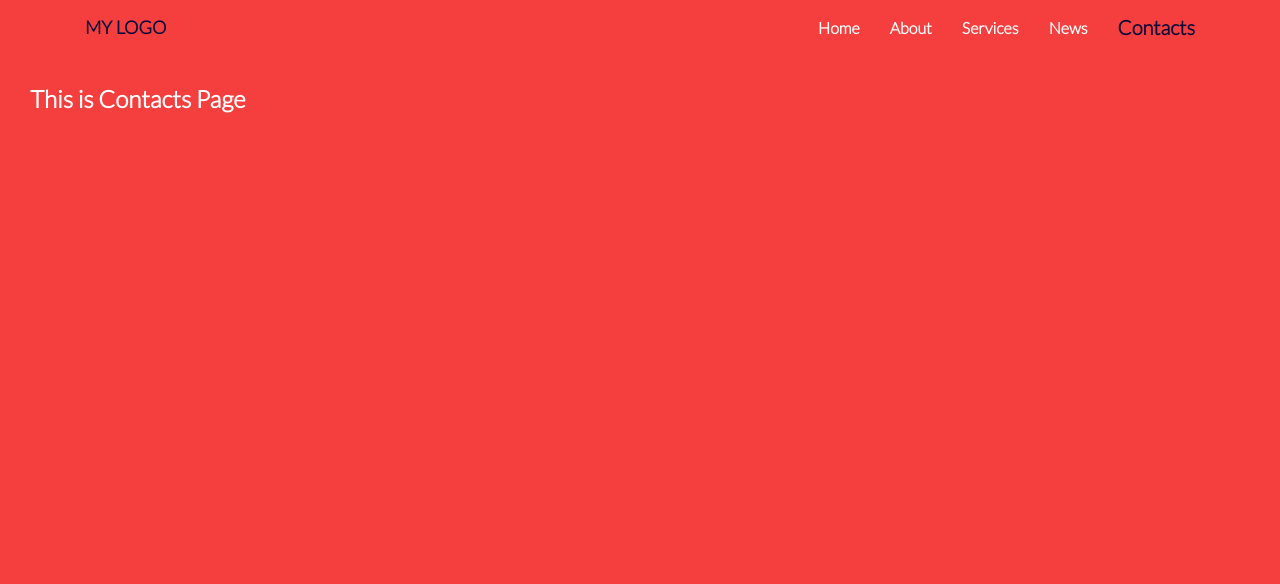
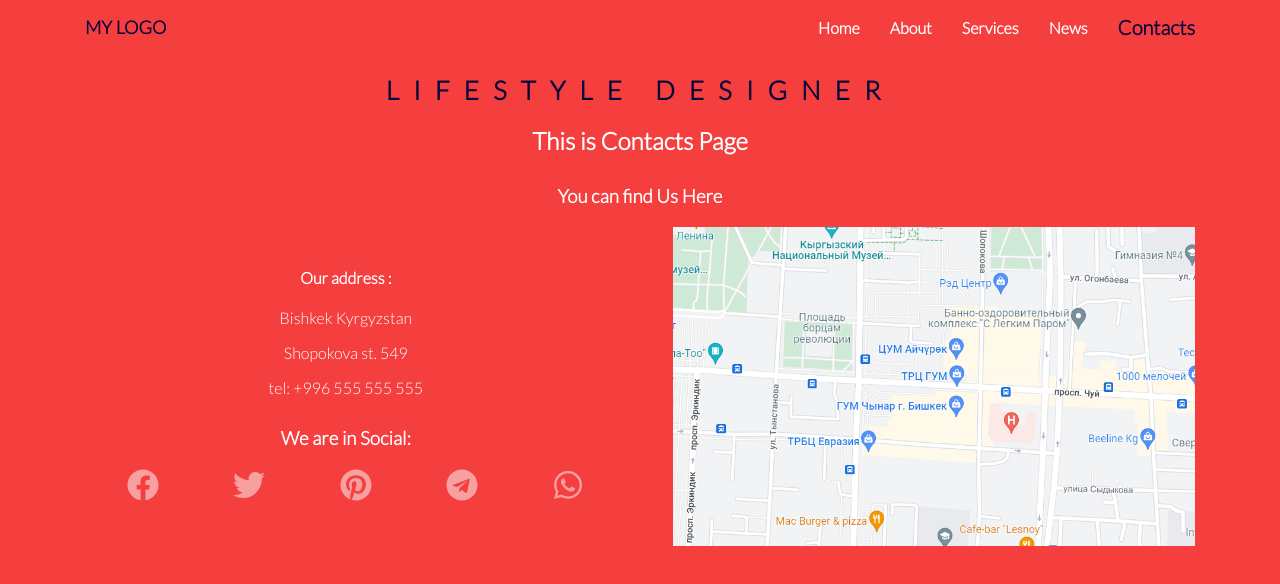
Before and after one commit to GulbaraS/react-navbar, a React (Create React App) app: page /contacts in a window 1280 px wide. Shown: the top 584 px of the page. Built offline with nearby package versions, Linux system fonts and the light colour scheme.

Commit message:
add contacts page without @media

```diff
--- a/src/Pages/About/About.js
+++ b/src/Pages/About/About.js
@@ -29,6 +29,8 @@ function About() {
 
         <h3>Latest Works</h3>
 
+        <div className="works">
+
           <ul className="works__list">
             <li className="works__item">
               <img src={pic1} alt="flower-pic" className="works__pic" />
@@ -43,6 +45,8 @@ function About() {
               <h4>Candy Shop</h4>
             </li>
           </ul>
+
+        </div>
       </div>
 
     </section>
--- a/src/Pages/About/About.scss
+++ b/src/Pages/About/About.scss
@@ -33,9 +33,6 @@ h3 {
         border-radius: 7px;
         padding: 10px 25px;
 
-        &:hover {
-            font-size: 18px;
-        }
     }
 }
 
@@ -72,6 +69,22 @@ h3 {
     &__pic {
        width: 100%;
     }
+}
+
+@media screen and (max-witdh: 768px) {
+    // .about {
+    //     padding: 5vh 0;
 
 
+    // }
+ul{
+    display: inline-block;
+    list-style: none;
+
 }
+li{
+        width: 100%;
+
+    }
+
+}
--- a/src/Pages/Contacts/Contacts.js
+++ b/src/Pages/Contacts/Contacts.js
@@ -1,9 +1,74 @@
 import React from 'react'
+
+import Map from "../../images/map.png"
+import {FaFacebook, FaTwitter, FaPinterest, FaTelegram, FaWhatsapp} from "react-icons/fa"
+
+import "./Contacts.scss"
 
 function Contacts() {
   return (
     <section className="contacts">
-        <h1>This is Contacts Page</h1>
+
+
+        <h1 className='contacts__title'>Lifestyle Designer</h1>
+        <h2>This is Contacts Page</h2>
+
+        <h3>You can find Us Here</h3>
+      <div className="container contacts__container">
+
+        <div className="contacts__left">
+          <h4>Our address :</h4>
+          <p className="contacts__text">Bishkek  Kyrgyzstan</p>
+          <p className="contacts__text">Shopokova st. 549</p>
+          <p className="contacts__text">tel: +996 555 555 555</p>
+          <h3>We are in Social:</h3>
+
+          <ul className='contacts__links'>
+          <li className="contacts__item">
+            <a href="https://fb.com"
+              target="blank"
+              rel="noopener noreferrer">
+              <FaFacebook className='contacts__icon'/>
+              </a>
+          </li>
+           <li className="contacts__item">
+            <a href="https://twitter.com"
+              target="blank"
+              rel="noopener noreferrer">
+              <FaTwitter className='contacts__icon'/>
+              </a>
+          </li>
+           <li className="contacts__item">
+            <a href="https://pinterest.com"
+              target="blank"
+              rel="noopener noreferrer">
+              <FaPinterest className='contacts__icon'/>
+              </a>
+          </li>
+           <li className="contacts__item">
+            <a href="https://telegram.com"
+              target="blank"
+              rel="noopener noreferrer">
+              <FaTelegram className='contacts__icon'/>
+              </a>
+          </li>
+           <li className="contacts__item">
+            <a href="https:/whatsapp.com"
+              target="blank"
+              rel="noopener noreferrer">
+              <FaWhatsapp className='contacts__icon'/>
+              </a>
+          </li>
+          </ul>
+
+        </div>
+
+        <div className="contacts__right">
+        <img src={Map} alt="" className="contacts__map" />
+        </div>
+
+
+      </div>
     </section>
   )
 }
--- a/src/Pages/Contacts/Contacts.scss
+++ b/src/Pages/Contacts/Contacts.scss
@@ -0,0 +1,81 @@
+.contacts {
+    min-height: calc(100vh - 55px);
+    align-items: center;
+    text-align: center;
+
+    &__title {
+        margin: 20px 0 20px;
+        font-size: 26px;
+        font-weight: 600;
+        text-transform: uppercase;
+        letter-spacing: 14px;
+        color: rgb(7, 7, 59);
+    }
+
+    &__container {
+    display: flex;
+    align-items: center;
+    justify-content: space-between;
+    gap: 20px;
+    flex-wrap: wrap;
+    margin-top: 10px;
+    margin-bottom: 25px;
+    }
+    img {
+        max-width: 100%;
+        padding: 0;
+    }
+
+    &__left,
+    &__right {
+        width: 47%;
+    }
+
+    &__links {
+        margin: 0 0 25px;
+        padding: 0;
+        display: flex;
+        justify-content: space-around;
+        flex-wrap: wrap;
+        align-items: center;
+        list-style: none;
+        gap: 10px;
+    }
+
+    &__icon {
+        font-size: 2em;
+        fill: lighten($color: #ee1111, $amount: 30);
+        margin-left: 20px;
+        transition: 0.3s ease;
+
+        &:hover {
+            transform: scale(1.2);
+            fill: rgb(7, 7, 59);
+            font-size: 3em;
+        }
+    }
+    @media screen and (max-witdh: 768px) {
+        .contacts {
+            padding: 5vh 0;
+
+            &__container {
+                display: inline-block;
+            }
+
+             &__left,
+             &__right {
+                display: inline-block;
+                width: 100%;
+                text-align: center;
+             }
+
+            &__right {
+                order: -1;
+            }
+            &__links {
+                justify-content: center;
+            }
+        }
+    }
+
+}
```
Also changed, not shown: src/images/map.png (added).
